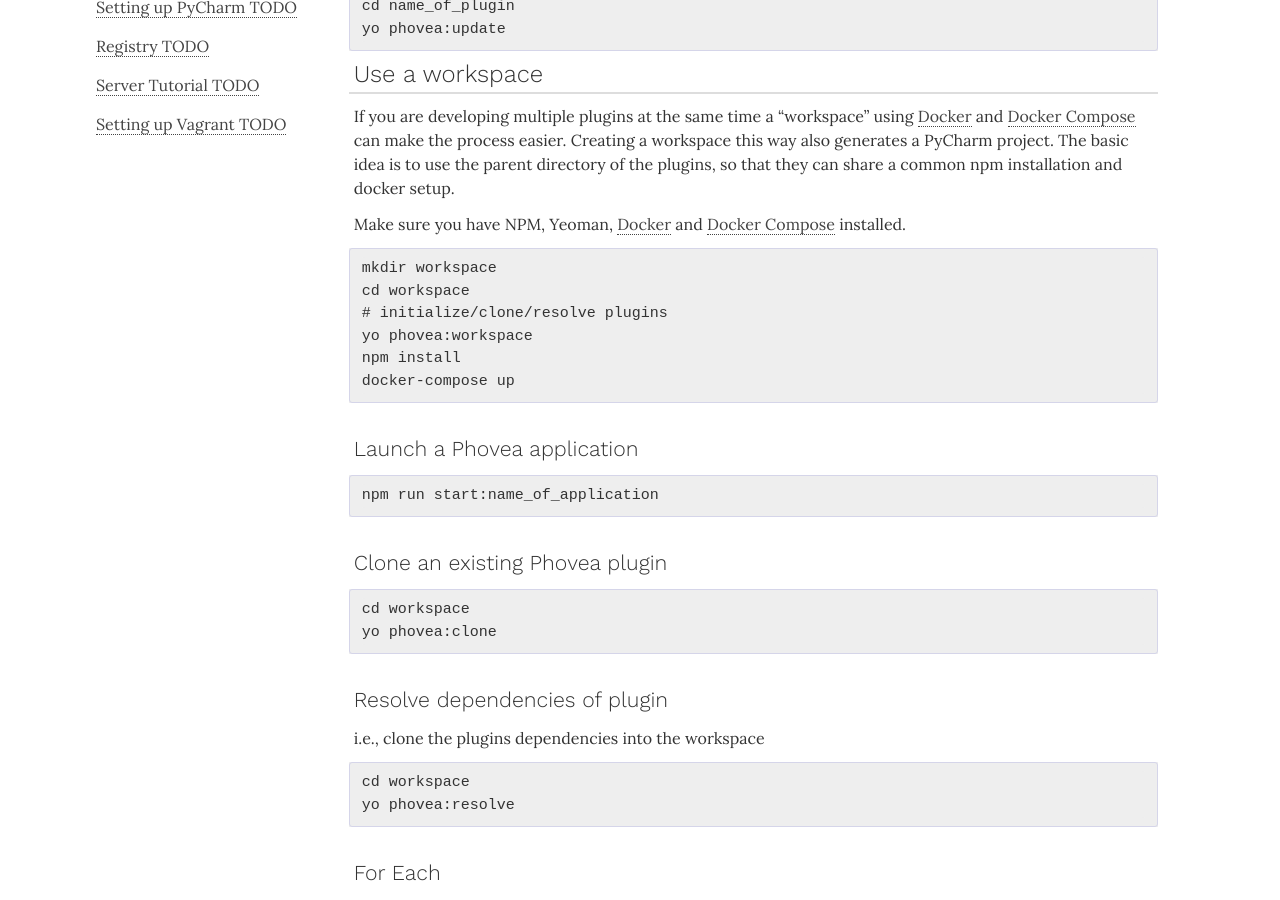
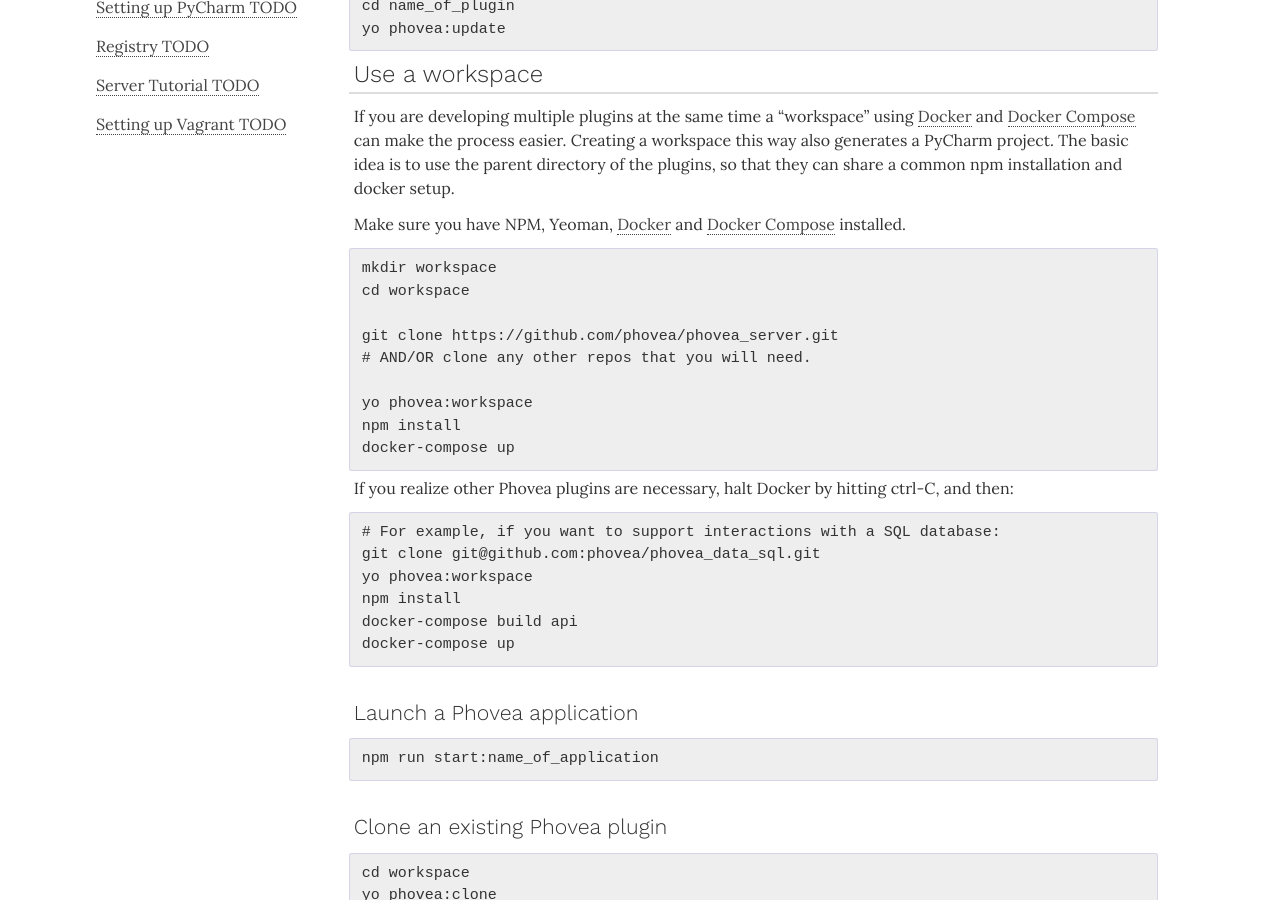
Before and after one commit to phovea/phovea.github.io, a Jekyll site: the page built from contributors/cheatsheet.md, in a window 1280 px wide and 900 px high, scrolled down 670 px. Built offline with Jekyll 4.4.1, drawn with Linux system fonts in a browser that asks for light colours; nearby versions of some CDN libraries; some web fonts are replaced.

Commit message:
Examples of installing plugins

````diff
--- a/contributors/cheatsheet.md
+++ b/contributors/cheatsheet.md
@@ -56,9 +56,23 @@ and [Docker Compose](https://docs.docker.com/compose/install/) installed.
 ```
 mkdir workspace
 cd workspace
-# initialize/clone/resolve plugins
+
+git clone https://github.com/phovea/phovea_server.git
+# AND/OR clone any other repos that you will need.
+
 yo phovea:workspace
 npm install
+docker-compose up
+```
+
+If you realize other Phovea plugins are necessary, halt Docker by hitting ctrl-C, and then:
+
+```
+# For example, if you want to support interactions with a SQL database:
+git clone git@github.com:phovea/phovea_data_sql.git
+yo phovea:workspace
+npm install
+docker-compose build api
 docker-compose up
 ```
 
````
